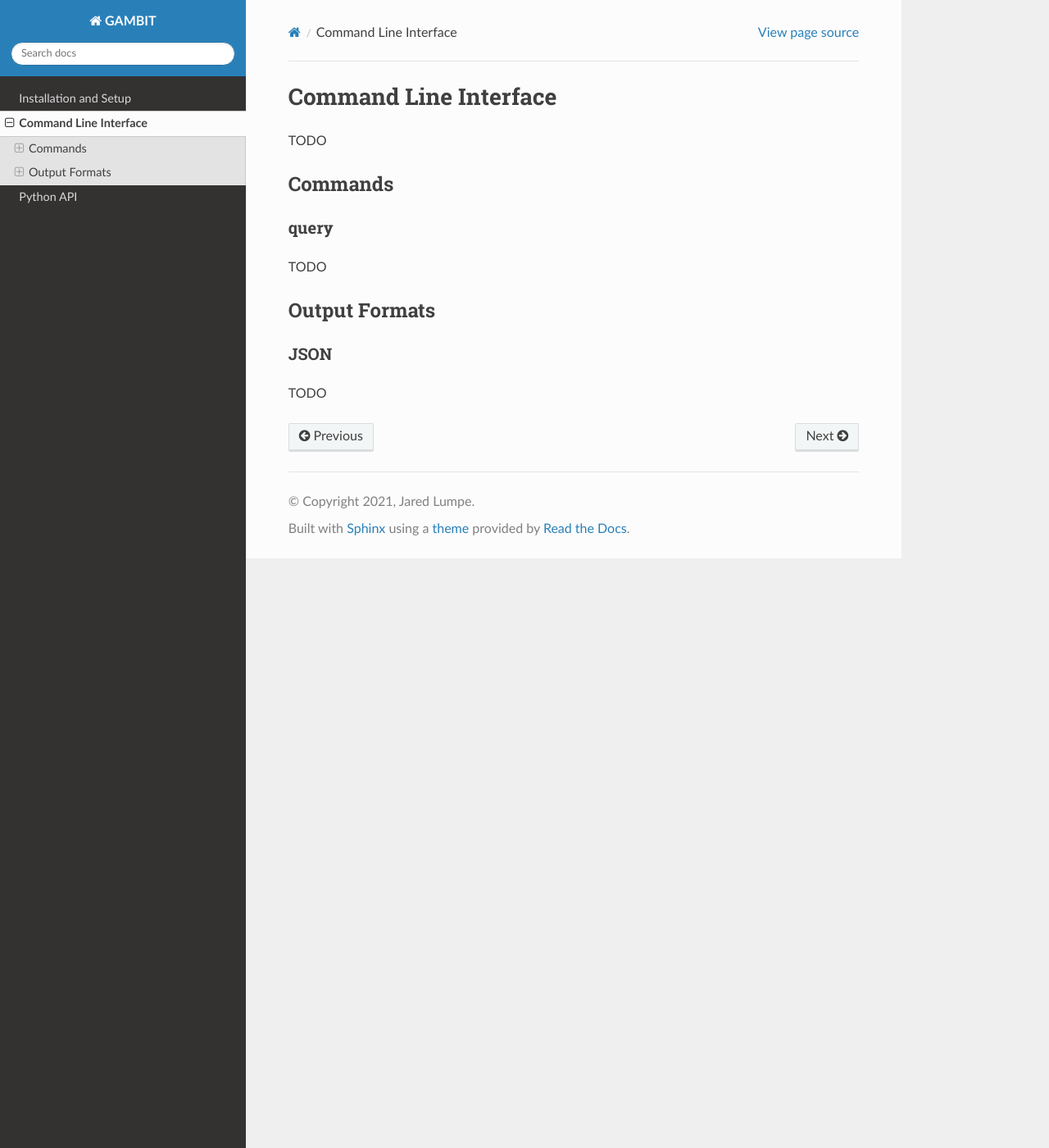
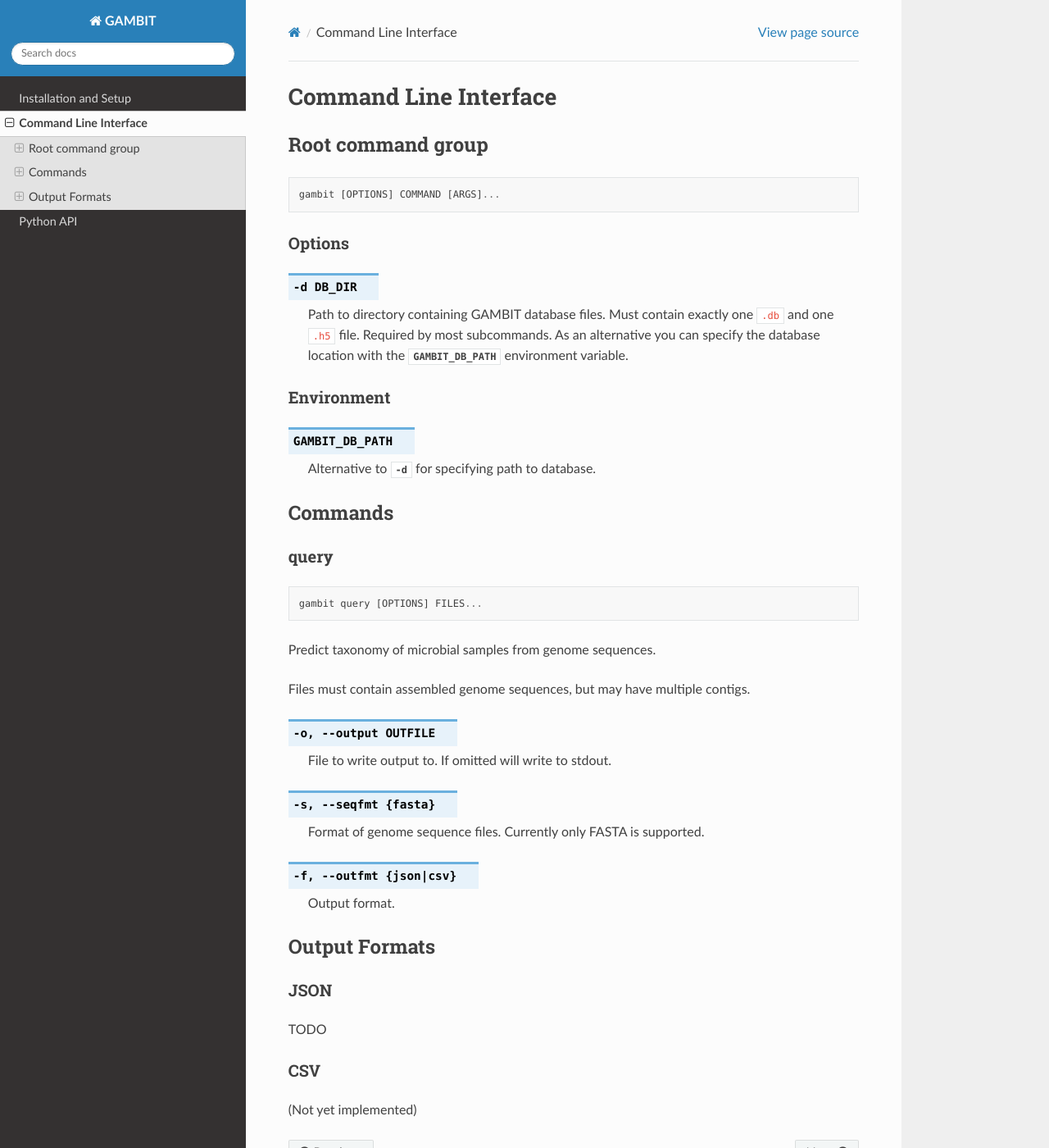
Before and after one commit to jlumpe/gambit, a Sphinx documentation site: the page built from docs/source/cli.rst, in a window 1280 px wide and 1400 px high. Shown: the whole window at 82% size. Built offline with Sphinx 7.4.7 and the Read the Docs theme 2.0.0, drawn with Linux system fonts in a browser that asks for light colours.

Commit message:
Some CLI documentation

```diff
--- a/docs/source/cli.rst
+++ b/docs/source/cli.rst
@@ -1,7 +1,32 @@
 Command Line Interface
 **********************
 
-TODO
+Root command group
+==================
+
+.. program:: gambit
+
+::
+
+   gambit [OPTIONS] COMMAND [ARGS]...
+
+
+Options
+-------
+
+.. option:: -d DB_DIR
+
+    Path to directory containing GAMBIT database files. Must contain exactly one ``.db`` and one
+    ``.h5`` file. Required by most subcommands. As an alternative you can specify the database
+    location with the :envvar:`GAMBIT_DB_PATH` environment variable.
+
+
+Environment
+-----------
+
+.. envvar:: GAMBIT_DB_PATH
+
+    Alternative to :option:`-d` for specifying path to database.
 
 
 Commands
@@ -10,7 +35,29 @@
 query
 -----
 
-TODO
+.. program:: gambit query
+
+::
+
+   gambit query [OPTIONS] FILES...
+
+
+Predict taxonomy of microbial samples from genome sequences.
+
+Files must contain assembled genome sequences, but may have multiple contigs.
+
+
+.. option:: -o, --output OUTFILE
+
+   File to write output to. If omitted will write to stdout.
+
+.. option:: -s, --seqfmt {fasta}
+
+   Format of genome sequence files. Currently only FASTA is supported.
+
+.. option:: -f, --outfmt {json|csv}
+
+   Output format.
 
 
 Output Formats
@@ -20,3 +67,8 @@
 ----
 
 TODO
+
+CSV
+---
+
+(Not yet implemented)
```
Also changed, not shown: 1 other file.
